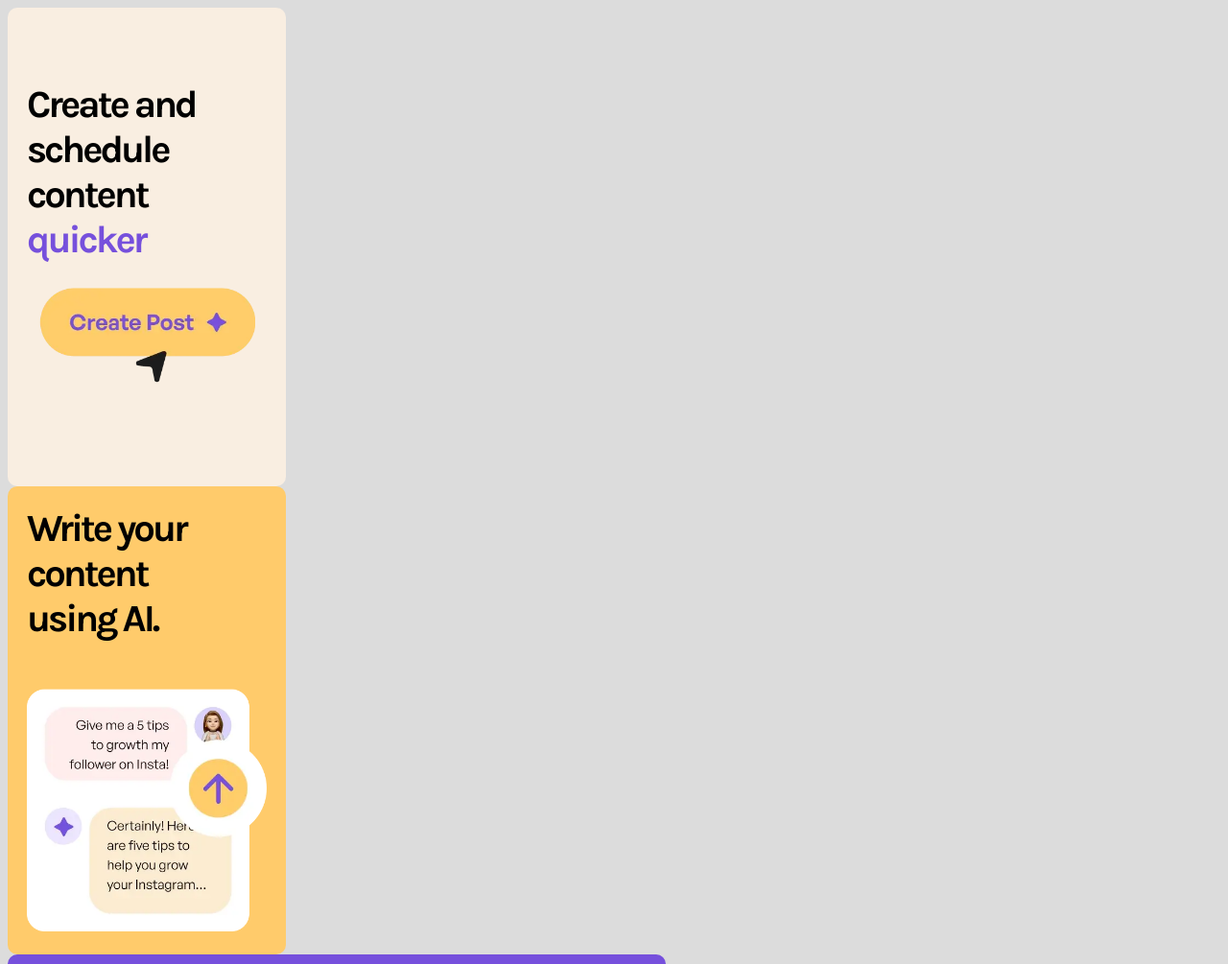
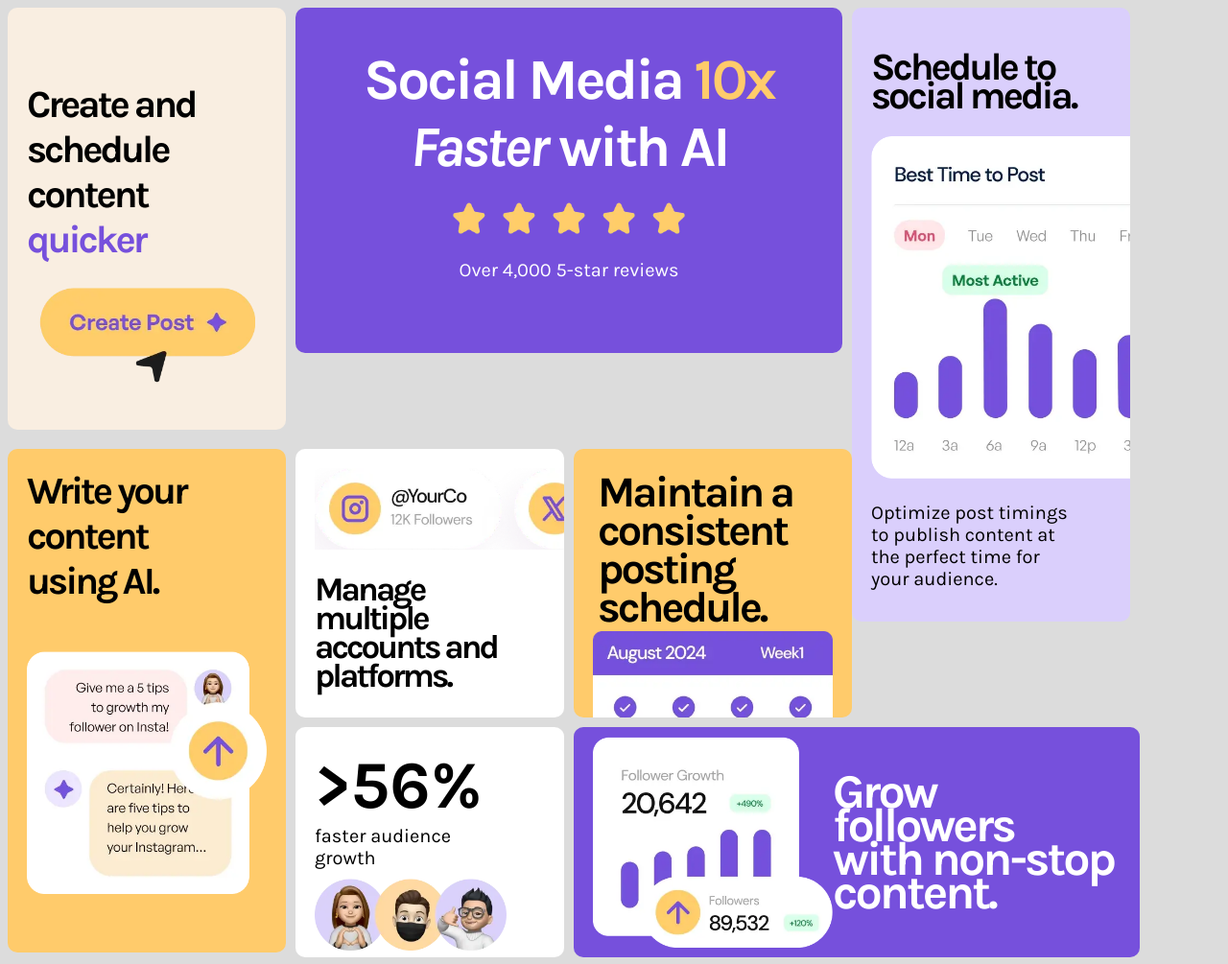
Before and after one commit to ramimltsk/grid, a plain HTML site: page index.html in a window 1280 px wide. Shown: the top 1005 px of the page at 96% size. Drawn offline with Linux system fonts and the light colour scheme.

Commit message:
Add files via upload

```diff
--- a/index.html
+++ b/index.html
@@ -21,6 +21,7 @@
   </style>
 </head>
 <body>
+  <div class="everything">
   <div class="schedule">
     <h1>
       Create and <br> schedule <br> content <br> <span class="quicker">quicker</span>
@@ -50,9 +51,10 @@
     <img src="assets/images/illustration-consistent-schedule.webp" alt="">
   </div>
 
+
   <div class="growth">
     <h1>>56%</h1>
-    <p>faster audiene growth</p>
+    <p>faster audience growth</p>
     <img src="assets/images/illustration-audience-growth.webp" alt="">
   </div>
 
@@ -67,5 +69,7 @@
     <p>Optimize post timings <br> to publish content at <br> the perfect time for <br> your audience.</p>
   </div>
 
+</div>
+
 </body>
 </html>
--- a/kjbfkjwef.css
+++ b/kjbfkjwef.css
@@ -1,3 +1,14 @@
+.everything{
+    display: grid;
+    grid-template-columns: 290px 280px 280px 300px;
+    grid-template-rows: 450px 280px 300px;
+    row-gap: 10px;
+    column-gap: 10px;
+    min-height: 300px;
+}
+
+
+
 .quicker{
     color: hsl(256, 67%, 59%);
 }
@@ -14,11 +25,14 @@ p{
 .schedule{
     background-color: hsl(31, 66%, 93%);
     width: 250px;
+    height: 290px;
     padding: 20px;
     padding-top: 50px;
     padding-bottom: 100px;
     border-radius: 10px;
 }
+
+
 
 .schedule h1{
     font-size: 40px;
@@ -46,11 +60,14 @@ p{
     background-color: hsl(39, 100%, 71%);
     width: fit-content;
     padding: 20px;
+    height: 485px;
     border-radius: 10px;
+    grid-row-start: 2;
+    grid-row-end:4;
 }
 
 .stars h1{
-    font-size: 80px;
+    font-size: 60px;
     letter-spacing: -3px;
     margin: 0;
     padding-bottom: 20px;
@@ -72,12 +89,14 @@ p{
     flex-direction: column;
     align-items: center;
     background-color: hsl(256, 67%, 59%);
-    width: fit-content;
+    width: 470px;
+    height: 320px;
     padding: 20px;
     padding-left:50px ;
     padding-right: 50px;
     border-radius: 10px;
-
+    grid-column-start: 2;
+    grid-column-end: 4;
 }
 
 .faster{
@@ -95,23 +114,26 @@ p{
 }
 
 .manage h1{
-    line-height: 40px;
-    font-size: 45px;
+    line-height: 30px;
+    font-size: 35px;
     letter-spacing: -3px;
 }
 
 .manage{
     background-color:white ;
-    width: 300px;
+    width: 240px;
+    height: 240px;
     padding: 20px;
     border-radius: 10px;
     overflow: hidden;
+    grid-column-start: 2;
+
 }
 
 .consist{
     background-color: hsl(39, 100%, 71%);
     width: 250px;
-    height: 300px;
+    height: 240px;
     padding: 20px;
     overflow: hidden;
     border-radius: 10px;
@@ -125,6 +147,8 @@ p{
     line-height: 40px;
     font-size: 45px;
     letter-spacing: -3px;
+    margin: 0;
+    padding: 5px;
 }
 
 .growth h1{
@@ -134,7 +158,7 @@ p{
 
 .growth p{
     margin: 0;
-    padding-bottom: 30px;
+    padding-bottom: 10px;
 }
 
 .growth img{
@@ -144,45 +168,61 @@ p{
 .growth{
     background-color: white;
     width: fit-content;
+    height:200px ;
     padding: 20px;
     padding-right: 50px;
     border-radius: 10px;
+    grid-row-start: 3;
+    grid-column-start:2;
 }
 
 .content{
     display: flex;
     align-items: center;
     background-color: hsl(256, 67%, 59%);
-    width: fit-content;
+    width: 550px;
+    height: 200px;
     padding: 20px;
     border-radius: 10px;
+    grid-column-start: 3;
+    grid-column-end: 5;
 }
 
-content img{
-    width: 200px;
+.content img{
+    width: 250px;
 }
 
 .content h1{
-    font-size: 60px;
+    font-size: 50px;
     color: white;
-    line-height: 50px;
+    line-height: 35px;
     letter-spacing: -3px;
 }
 
 .media h1{
-    line-height: 40x;
+    line-height: 30px;
     font-size: 40px;
     letter-spacing: -3px;
+
 }
 
 .media{
     background-color: hsl(254, 88%, 90%);
     width: 250px;
+    height: 600px;
     overflow: hidden;
     padding: 20px;
     border-radius: 10px;
+    grid-column-start: 4;
+    grid-row-start: 1;
+    grid-row-end: 3;
 }
 
 .media img{
     width: 400px;
 }
+
+div{
+    height: 100%;
+    width: 100%;
+}
```
